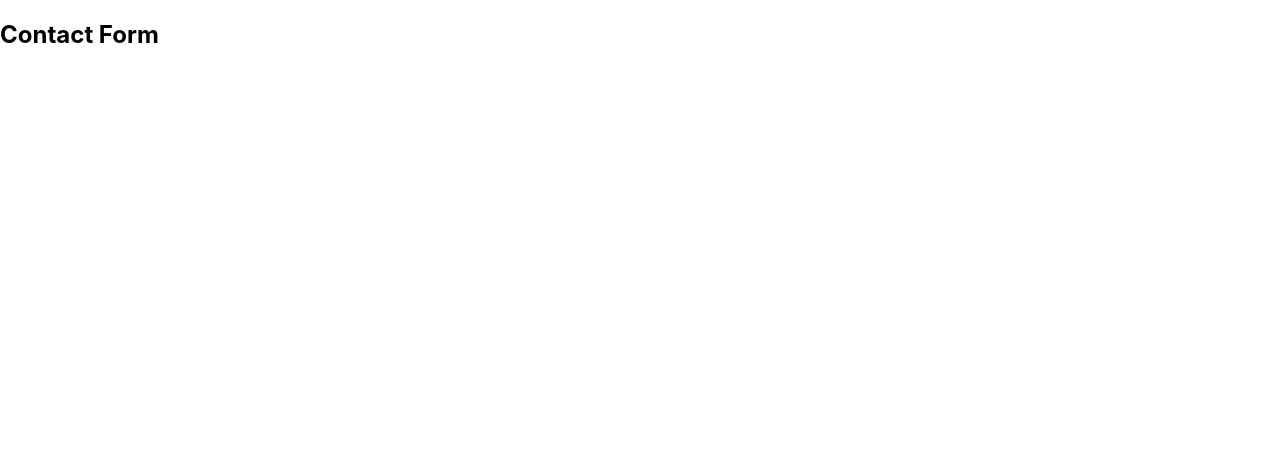
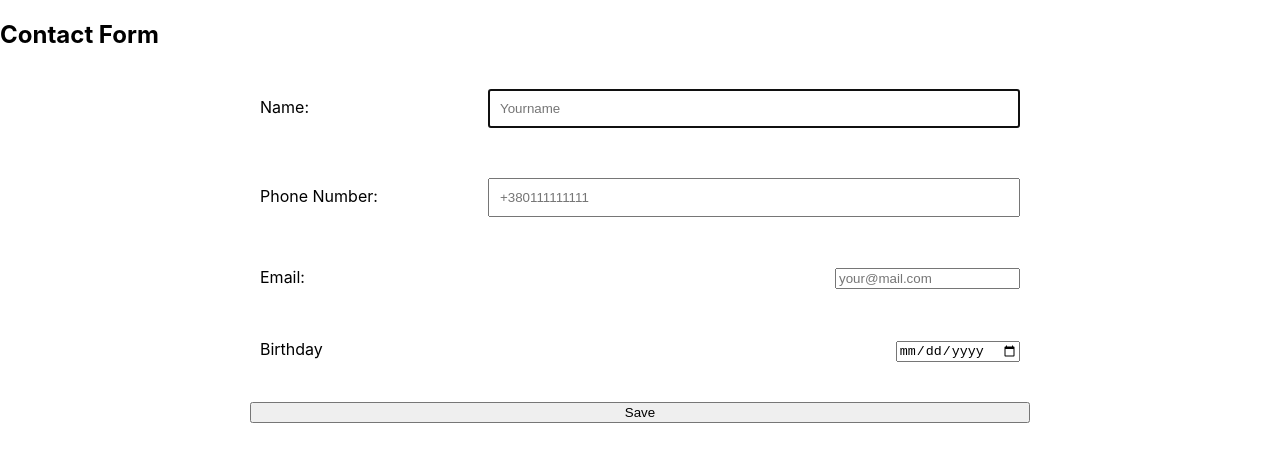
Before and after one commit to Tarold/html-intro, a React (Create React App) app: page / in a window 1280 px wide. Shown: the top 462 px of the page. Built offline with nearby package versions, Linux system fonts and the light colour scheme.

Commit message:
Add styled form(Formik)

```diff
--- a/src/components/forms/ContactForm/ContactForm.module.sass
+++ b/src/components/forms/ContactForm/ContactForm.module.sass
@@ -0,0 +1,31 @@
+.form
+  display: flex
+  flex-direction: column
+  max-width: 800px
+  width: 100%
+  margin: 0 auto
+  padding: 10px
+
+  label
+    display: flex
+    justify-content: space-between
+    align-items: baseline
+    padding: 10px
+    margin-bottom: 30px
+    position: relative
+
+.error
+  position: absolute
+  top: 100%
+  right: 0
+  color: red
+
+.input
+  padding: 10px
+  width: 70%
+
+.valid
+  background-color: aquamarine
+
+.invalid
+  background-color: coral
--- a/src/components/forms/ContactForm/index.jsx
+++ b/src/components/forms/ContactForm/index.jsx
@@ -1,7 +1,8 @@
-import { Formik, Form } from 'formik';
+import classNames from 'classnames';
+import { Formik, Form, Field, ErrorMessage } from 'formik';
 import React from 'react';
 import { CONTACT_VALIDATION_SCHEMA } from '../../../utils/validate/validationSchemas';
-
+import styles from './ContactForm.module.sass';
 // Name, Tel, Email, Birthday
 
 function ContactForm() {
@@ -20,7 +21,72 @@ function ContactForm() {
       validationSchema={CONTACT_VALIDATION_SCHEMA}
     >
       {(formikProps) => {
-        return <Form></Form>;
+        const nameClassNames = classNames(styles.input, {
+          [styles.valid]: !formikProps.errors.name && formikProps.touched.name,
+          [styles.invalid]: formikProps.errors.name && formikProps.touched.name,
+        });
+
+        const phoneClassNames = classNames(styles.input, {
+          [styles.valid]:
+            !formikProps.errors.phone && formikProps.touched.phone,
+          [styles.invalid]:
+            formikProps.errors.phone && formikProps.touched.phone,
+        });
+
+        // other Fiels classes
+
+        return (
+          <Form className={styles.form}>
+            <label>
+              <span>Name: </span>
+              <Field
+                className={nameClassNames}
+                type="text"
+                name="name"
+                placeholder="Yourname"
+                autoFocus
+              />
+              <ErrorMessage
+                className={styles.error}
+                name="name"
+                component="span"
+              />
+            </label>
+            <label>
+              <span>Phone Number:</span>
+              <Field
+                className={phoneClassNames}
+                type="tel"
+                name="phone"
+                placeholder="+380111111111"
+              />
+              <ErrorMessage
+                className={styles.error}
+                name="phone"
+                component="span"
+              />
+            </label>
+            <label>
+              <span>Email:</span>
+              <Field type="email" name="email" placeholder="your@mail.com" />
+              <ErrorMessage
+                className={styles.error}
+                name="email"
+                component="span"
+              />
+            </label>
+            <label>
+              <span>Birthday</span>
+              <Field type="date" name="birthday" />
+              <ErrorMessage
+                className={styles.error}
+                name="birthday"
+                component="span"
+              />
+            </label>
+            <button type="submit">Save</button>
+          </Form>
+        );
       }}
     </Formik>
   );
```
